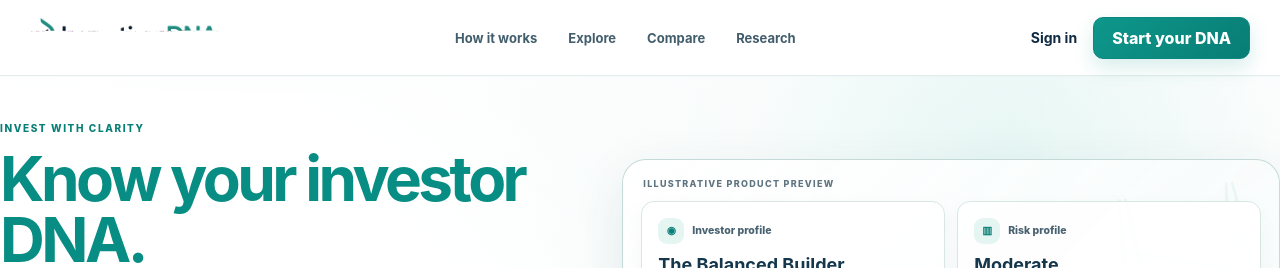
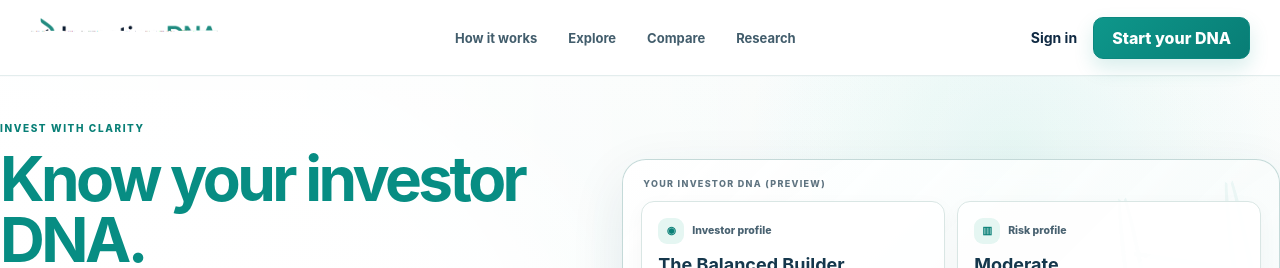
Before and after one commit to mahdikakavandkordi-droid/Investing-dnav1, a Next.js app: page / in a window 1280 px wide. Shown: the top 268 px of the page. Built offline with nearby package versions, Linux system fonts and the light colour scheme; no server answers.

Commit message:
Match homepage preview label to approved design

```diff
--- a/app/page.tsx
+++ b/app/page.tsx
@@ -41,7 +41,7 @@ export default function Home(){
     </div>
 
     <div className="platform-product-preview" aria-label="Your Investor DNA (preview)">
-     <div className="platform-preview-label">Illustrative product preview</div>
+     <div className="platform-preview-label">Your Investor DNA (preview)</div>
      <div className="platform-preview-grid">
       <article className="preview-card preview-dna">
        <div className="preview-card-head"><span className="preview-icon">◉</span><span>Investor profile</span></div>
```
